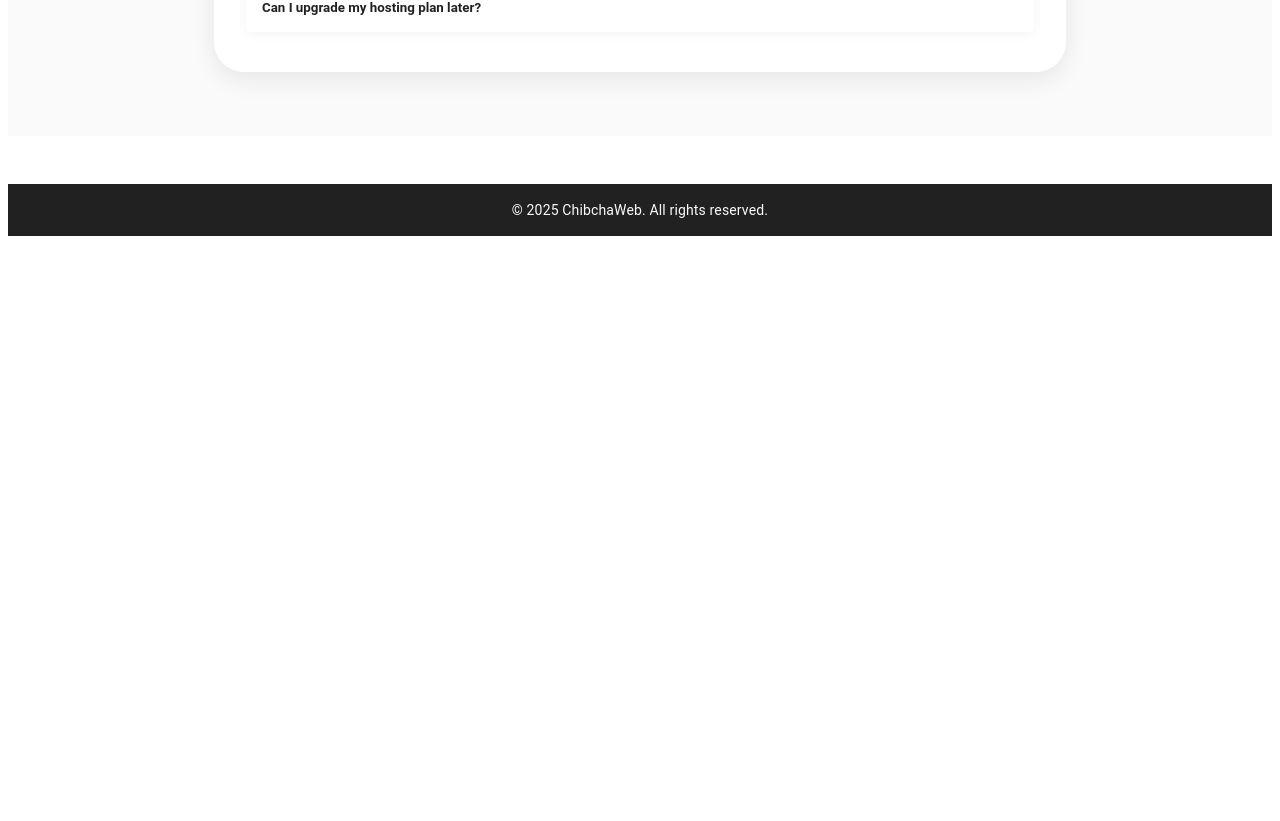
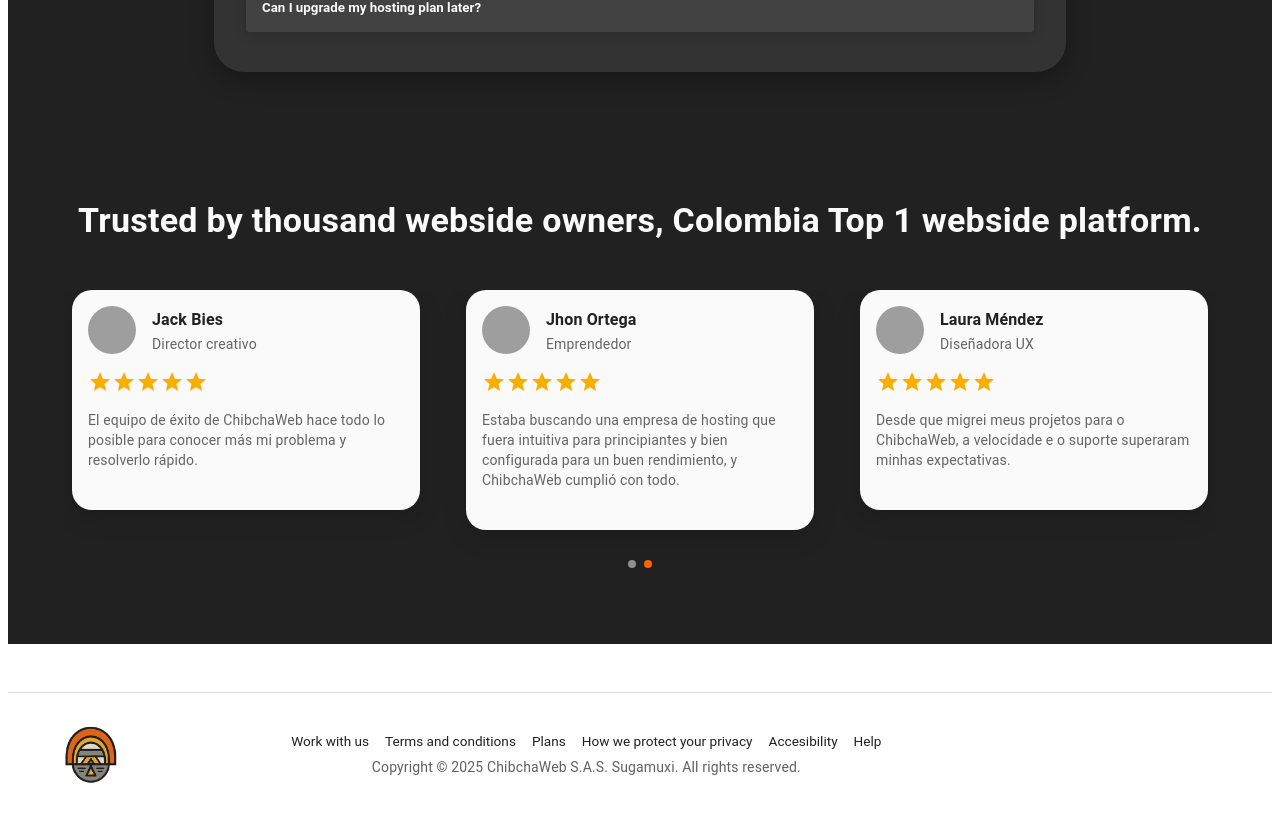
Before and after one commit to dogeuf02/ProyectoChibchaWeb-FrontEnd, a React (Vite) app in the folder frontend/: page / in a window 1280 px wide. Shown: the part 2459-3280 px from the top of the page. Before the commit the page ends 2703 px from the top, so only its background shows below. Built offline with nearby package versions, Linux system fonts and the light colour scheme; no server answers; grey boxes are pictures that could not be loaded; some icons are missing.

Commit message:
adiciones pagina principal

```diff
--- a/frontend/package.json
+++ b/frontend/package.json
@@ -24,7 +24,8 @@
     "react-google-recaptcha": "^3.1.0",
     "react-i18next": "^15.6.1",
     "react-router-dom": "^7.7.1",
-    "react-scroll": "^1.9.3"
+    "react-scroll": "^1.9.3",
+    "swiper": "^11.2.10"
   },
   "devDependencies": {
     "@eslint/js": "^9.30.1",
--- a/frontend/src/App.css
+++ b/frontend/src/App.css
@@ -1,3 +1,7 @@
+@import 'swiper/css';
+@import 'swiper/css/pagination';
+@import 'swiper/css/autoplay';
+
 #root {
 
   margin: 0 auto;
--- a/frontend/src/App.jsx
+++ b/frontend/src/App.jsx
@@ -32,6 +32,7 @@
 import AdminManageDomains from './pages/AdminManageDomains.jsx'
 import FAQSection from './pages/FAQSection.jsx'
 import MyTickets from './pages/MyTickets.jsx'
+import TestimonialsSection from './pages/Testimonials.jsx'
 
 function App() {
   return (
@@ -45,6 +46,7 @@
               <PlansInfo />
               <DistributorInfo />
               <FAQSection />
+              <TestimonialsSection />
             </MainLayout>
           } />
 
--- a/frontend/src/components/Footer.jsx
+++ b/frontend/src/components/Footer.jsx
@@ -1,14 +1,87 @@
-import Box from '@mui/material/Box';
-import Typography from '@mui/material/Typography';
-import { useTranslation } from 'react-i18next';
+import React from "react";
+import { Box, Container, Grid, Typography, Link, IconButton } from "@mui/material";
+import FacebookIcon from "@mui/icons-material/Facebook";
+import InstagramIcon from "@mui/icons-material/Instagram";
+import LinkedInIcon from "@mui/icons-material/LinkedIn";
+import XIcon from "@mui/icons-material/X"; // Asegúrate de tener @mui/icons-material actualizado
 
 export default function Footer() {
-  const { t } = useTranslation();
+  const year = new Date().getFullYear();
+
+  const links = [
+    "Work with us",
+    "Terms and conditions",
+    "Plans",
+    "How we protect your privacy",
+    "Accesibility",
+    "Help",
+  ];
+
   return (
-    <Box component="footer" sx={{ bgcolor: '#212121', py: 2, textAlign: 'center' }}>
-      <Typography variant="body2" color="#FAFAFA">
-        {t('footer.copyright', { year: new Date().getFullYear() })}
-      </Typography>
+    <Box
+      component="footer"
+      sx={{
+        bgcolor: "#FFFFFF",
+        color: "#212121",
+        py: 4,
+        borderTop: "1px solid #E0E0E0",
+        fontFamily: '"Roboto", sans-serif',
+      }}
+    >
+      <Container maxWidth="lg">
+        <Grid container spacing={3} justifyContent="space-between" alignItems="center">
+          {/* Logo */}
+          <Box
+            component="img"
+            src="/logoPestana.png"
+            alt="ChibchaWeb"
+            sx={{ height: 60, mb: { xs: 2, md: 0 } }}
+          />
+
+          {/* Links */}
+          <Grid item xs={12} md={6}>
+            <Box
+              sx={{
+                display: "flex",
+                flexWrap: "wrap",
+                justifyContent: "center",
+                gap: 2,
+                mb: 1,
+              }}
+            >
+              {links.map((text, idx) => (
+                <Link
+                  key={idx}
+                  href="#"
+                  underline="none"
+                  sx={{ color: "#212121", fontSize: "0.85rem", "&:hover": { color: "#FF6300" } }}
+                >
+                  {text}
+                </Link>
+              ))}
+            </Box>
+            <Typography variant="body2" sx={{ textAlign: "center", color: "#616161", mt: 1 }}>
+              Copyright © {year} ChibchaWeb S.A.S. Sugamuxi. All rights reserved.
+            </Typography>
+          </Grid>
+
+          {/* Redes sociales */}
+          <Grid item xs={12} md={3} textAlign={{ xs: "center", md: "right" }}>
+            <IconButton sx={{ color: "#212121", "&:hover": { color: "#FF6300" } }} href="#">
+              <FacebookIcon />
+            </IconButton>
+            <IconButton sx={{ color: "#212121", "&:hover": { color: "#FF6300" } }} href="#">
+              <InstagramIcon />
+            </IconButton>
+            <IconButton sx={{ color: "#212121", "&:hover": { color: "#FF6300" } }} href="#">
+              <LinkedInIcon />
+            </IconButton>
+            <IconButton sx={{ color: "#212121", "&:hover": { color: "#FF6300" } }} href="#">
+              <XIcon />
+            </IconButton>
+          </Grid>
+        </Grid>
+      </Container>
     </Box>
   );
 }
--- a/frontend/src/pages/FAQSection.jsx
+++ b/frontend/src/pages/FAQSection.jsx
@@ -37,14 +37,14 @@
   ];
 
   return (
-    <Box id="FAQ" sx={{ bgcolor: "#FAFAFA", py: 8 }}>
+    <Box id="FAQ" sx={{ bgcolor: "#212121", py: 8 }}>
       <Container maxWidth="md">
         <Card
           sx={{
             borderRadius: "30px",
-            boxShadow: "0 8px 24px rgba(0,0,0,0.08)",
+            boxShadow: "0 8px 24px rgba(0,0,0,0.3)",
             overflow: "hidden",
-            bgcolor: "#fff",
+            bgcolor: "#333333", // Card oscura para contrastar con fondo
           }}
         >
           <CardContent sx={{ py: 6, px: 4 }}>
@@ -52,7 +52,12 @@
             <Typography
               variant="h3"
               gutterBottom
-              sx={{ color: "#212121", fontWeight: "bold", textAlign: "center" }}
+              sx={{
+                color: "#FAFAFA",
+                fontWeight: "bold",
+                textAlign: "center",
+                fontFamily: '"Roboto", sans-serif',
+              }}
             >
               Frequently Asked Questions
             </Typography>
@@ -61,12 +66,13 @@
             <Typography
               variant="h6"
               sx={{
-                color: "#9E9E9E",
+                color: "#BDBDBD",
                 maxWidth: 600,
                 mx: "auto",
                 lineHeight: 1.8,
                 mb: 4,
                 textAlign: "center",
+                fontFamily: '"Roboto", sans-serif',
               }}
             >
               Find answers to the most common questions about our services and
@@ -79,18 +85,19 @@
                 key={index}
                 sx={{
                   borderRadius: "15px",
-                  boxShadow: "0 2px 12px rgba(0,0,0,0.05)",
+                  boxShadow: "0 2px 12px rgba(0,0,0,0.2)",
                   mb: 2,
+                  bgcolor: "#424242",
+                  color: "#FAFAFA",
                   "&:before": { display: "none" },
                 }}
               >
                 <AccordionSummary
-                  expandIcon={<ExpandMoreIcon />}
+                  expandIcon={<ExpandMoreIcon sx={{ color: "#FF6300" }} />}
                   aria-controls={`faq-content-${index}`}
                   id={`faq-header-${index}`}
                   sx={{
                     fontWeight: "bold",
-                    color: "#212121",
                     fontFamily: '"Roboto", sans-serif',
                   }}
                 >
@@ -98,7 +105,7 @@
                 </AccordionSummary>
                 <AccordionDetails
                   sx={{
-                    color: "#616161",
+                    color: "#E0E0E0",
                     lineHeight: 1.7,
                     fontFamily: '"Roboto", sans-serif',
                     fontSize: "0.95rem",
--- /dev/null
+++ b/frontend/src/pages/Testimonials.jsx
@@ -0,0 +1,128 @@
+import React from 'react';
+import {
+  Box,
+  Container,
+  Typography,
+  Card,
+  CardContent,
+  Avatar,
+  Rating,
+  Link
+} from '@mui/material';
+import { Swiper, SwiperSlide } from 'swiper/react';
+import { Autoplay, Pagination } from 'swiper/modules';
+import 'swiper/css';
+import 'swiper/css/pagination';
+import '../utils/TestimonialsCarousel.css'; // Importa los estilos personalizados
+
+const testimonials = [
+  {
+    name: "Charlie Low",
+    role: "Co-fundadora de Nohma",
+    comment:
+      "Since we've been with ChibchaWeb, it's been an incredible experience. We haven't had any issues, and if a question ever arises, their customer service is excellent.",
+    rating: 5,
+    img: "https://randomuser.me/api/portraits/women/44.jpg",
+  },
+  {
+    name: "Jack Bies",
+    role: "Director creativo",
+    comment:
+      "El equipo de éxito de ChibchaWeb hace todo lo posible para conocer más mi problema y resolverlo rápido.",
+    rating: 5,
+    img: "https://randomuser.me/api/portraits/men/32.jpg",
+  },
+  {
+    name: "Jhon Ortega",
+    role: "Emprendedor",
+    comment:
+      "Estaba buscando una empresa de hosting que fuera intuitiva para principiantes y bien configurada para un buen rendimiento, y ChibchaWeb cumplió con todo.",
+    rating: 5,
+    img: "https://randomuser.me/api/portraits/men/52.jpg",
+  },
+  {
+    name: "Laura Méndez",
+    role: "Diseñadora UX",
+    comment:
+      "Desde que migrei meus projetos para o ChibchaWeb, a velocidade e o suporte superaram minhas expectativas.",
+    rating: 5,
+    img: "https://randomuser.me/api/portraits/women/68.jpg",
+  },
+];
+
+export default function TestimonialsCarousel() {
+  return (
+    <Box sx={{ bgcolor: '#212121', py: 8 }}>
+      <Container maxWidth="lg">
+        <Typography
+          variant="h4"
+          align="center"
+          sx={{
+            fontWeight: 'bold',
+            mb: 6,
+            color: '#FAFAFA',
+            fontFamily: "'Roboto', sans-serif"
+          }}
+        >
+          Trusted by thousand webside owners, Colombia Top 1 webside platform.
+        </Typography>
+
+        <Swiper
+          modules={[Autoplay, Pagination]}
+          spaceBetween={30}
+          slidesPerView={1}
+          autoplay={{ delay: 4000, disableOnInteraction: false }}
+          pagination={{ clickable: true }}
+          breakpoints={{
+            600: { slidesPerView: 1 },
+            900: { slidesPerView: 2 },
+            1200: { slidesPerView: 3 },
+          }}
+          style={{ paddingBottom: '50px' }}
+        >
+          {testimonials.map((testimonial, index) => (
+            <SwiperSlide key={index}>
+              <Card
+                sx={{
+                  borderRadius: '20px',
+                  boxShadow: '0 8px 24px rgba(0,0,0,0.15)',
+                  bgcolor: '#FAFAFA',
+                  height: '100%',
+                  mx: 1,
+                }}
+              >
+                <CardContent sx={{ textAlign: 'left' }}>
+                  <Box sx={{ display: 'flex', alignItems: 'center', mb: 2 }}>
+                    <Avatar
+                      src={testimonial.img}
+                      alt={testimonial.name}
+                      sx={{ width: 48, height: 48, mr: 2 }}
+                    />
+                    <Box>
+                      <Typography variant="subtitle1" sx={{ fontWeight: 'bold', fontFamily: "'Roboto', sans-serif" }}>
+                        {testimonial.name}
+                      </Typography>
+                      <Typography variant="body2" color="text.secondary" sx={{ fontFamily: "'Roboto', sans-serif" }}>
+                        {testimonial.role}
+                      </Typography>
+                    </Box>
+                  </Box>
+
+                  <Rating value={testimonial.rating} readOnly sx={{ mb: 2 }} />
+
+                  <Typography
+                    variant="body2"
+                    color="text.secondary"
+                    sx={{ mb: 2, fontFamily: "'Roboto', sans-serif" }}
+                  >
+                    {testimonial.comment}
+                  </Typography>
+                </CardContent>
+              </Card>
+            </SwiperSlide>
+          ))}
+        </Swiper>
+      </Container>
+    </Box>
+  );
+}
--- /dev/null
+++ b/frontend/src/utils/TestimonialsCarousel.css
@@ -0,0 +1,8 @@
+.swiper-pagination-bullet {
+  background-color: rgba(255, 255, 255, 0.5) !important;
+  opacity: 1 !important;
+}
+
+.swiper-pagination-bullet-active {
+  background-color: #FF6300 !important;
+}
```
Also changed, not shown: 1 other file (tests, documents, lock files or other folders).
